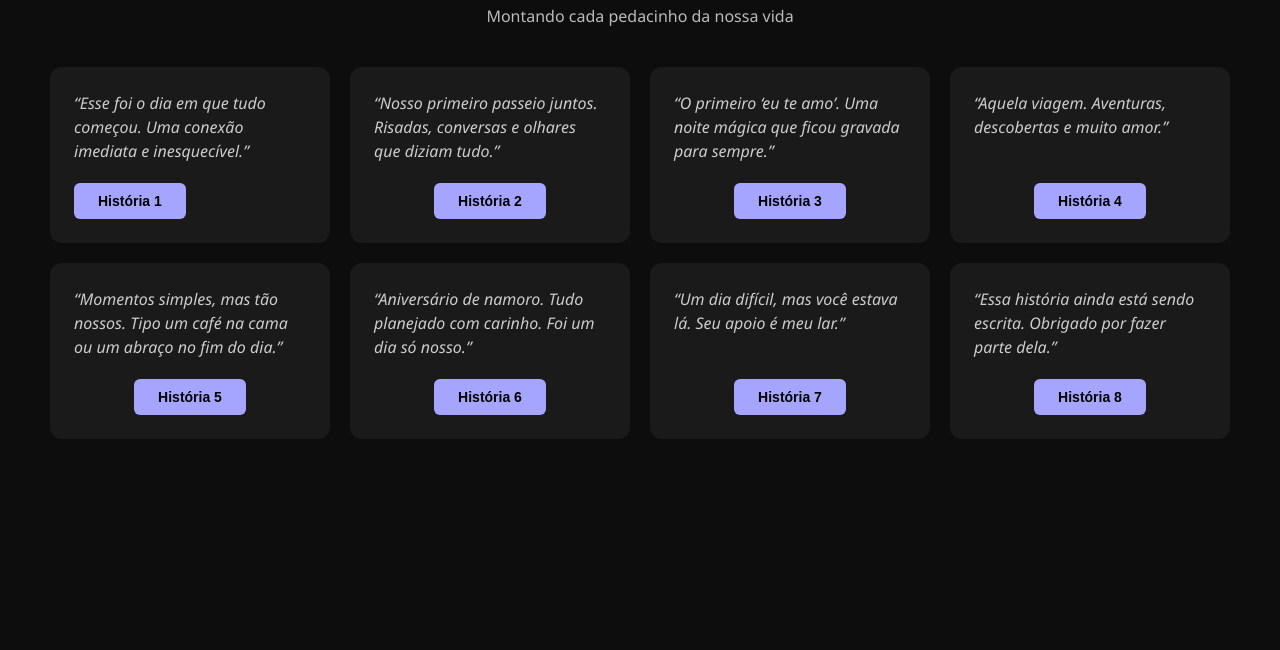
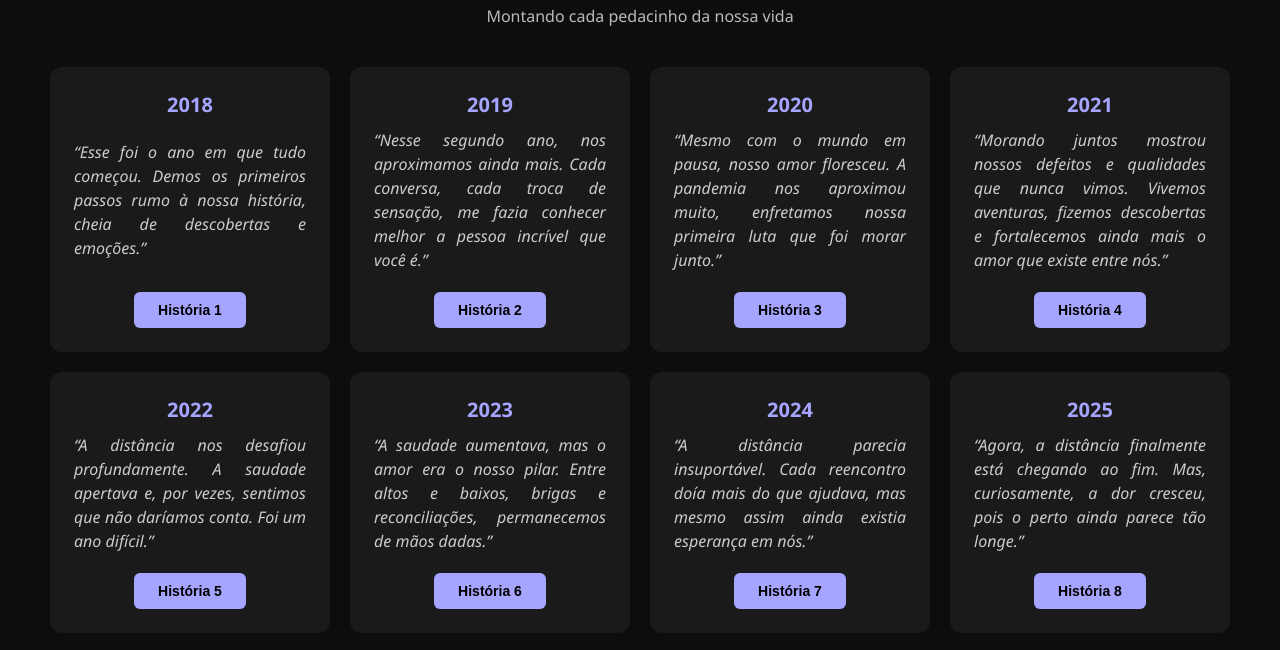
Before and after one commit to CarlosManoelDevf1/LinhaDoTempo, a plain HTML site: page index.html in a window 1280 px wide. Shown: the part 133-783 px from the top of the page. Drawn offline with Linux system fonts and the light colour scheme.

Commit message:
feat: atualizacao do index e css

```diff
--- a/index.html
+++ b/index.html
@@ -20,48 +20,86 @@
         <section class="moment-grid">
 
             <article class="moment-card">
-                <blockquote>“Esse foi o dia em que tudo começou. Uma conexão imediata e inesquecível.”</blockquote>
-                <a href="historia1.html">
+                <h2 class="year">2018</h2>
+                <blockquote>“Esse foi o ano em que tudo começou. Demos os primeiros passos rumo à nossa história, cheia
+                    de descobertas e emoções.”</blockquote>
+                <a href="historia1.html" class="bnt-historia">
                     <button class="moment-button">História 1</button>
                 </a>
-
             </article>
 
             <article class="moment-card">
-                <blockquote>“Nosso primeiro passeio juntos. Risadas, conversas e olhares que diziam tudo.”</blockquote>
+                <h2 class="year">2019</h2>
+                <blockquote>“Nesse segundo ano, nos aproximamos ainda mais. Cada conversa, cada troca de sensação, me fazia conhecer
+                    melhor a pessoa incrível que você é.”</blockquote>
+                <a href="historia2.html" class="bnt-historia">
                     <button class="moment-button">História 2</button>
+                </a>
             </article>
 
             <article class="moment-card">
-                <blockquote>“O primeiro ‘eu te amo’. Uma noite mágica que ficou gravada para sempre.”</blockquote>
+                <h2 class="year">2020</h2>
+                <blockquote>“Mesmo com o mundo em pausa, nosso amor floresceu. A pandemia nos aproximou muito, enfretamos nossa primeira luta que foi morar junto.”</blockquote>
+                <a href="historia3.html" class="bnt-historia">
                     <button class="moment-button">História 3</button>
+                </a>
             </article>
 
             <article class="moment-card">
-                <blockquote>“Aquela viagem. Aventuras, descobertas e muito amor.”</blockquote>
+                <h2 class="year">2021</h2>
+                <blockquote>“Morando juntos mostrou nossos defeitos e qualidades que nunca vimos. Vivemos aventuras, fizemos descobertas e fortalecemos ainda
+                    mais o amor que existe entre nós.”</blockquote>
+                <a href="historia4.html" class="bnt-historia">
                     <button class="moment-button">História 4</button>
+                </a>
             </article>
 
             <article class="moment-card">
-                <blockquote>“Momentos simples, mas tão nossos. Tipo um café na cama ou um abraço no fim do dia.”
-                </blockquote>
+                <h2 class="year">2022</h2>
+                <blockquote>“A distância nos desafiou profundamente. A saudade apertava e, por vezes, sentimos que não
+                    daríamos conta. Foi um ano difícil.”</blockquote>
+                <a href="historia5.html" class="bnt-historia">
                     <button class="moment-button">História 5</button>
+                </a>
             </article>
 
             <article class="moment-card">
-                <blockquote>“Aniversário de namoro. Tudo planejado com carinho. Foi um dia só nosso.”</blockquote>
+                <h2 class="year">2023</h2>
+                <blockquote>“A saudade aumentava, mas o amor era o nosso pilar. Entre altos e baixos, brigas e
+                    reconciliações, permanecemos de mãos dadas.”</blockquote>
+                <a href="historia6.html" class="bnt-historia">
                     <button class="moment-button">História 6</button>
+                </a>
             </article>
 
             <article class="moment-card">
-                <blockquote>“Um dia difícil, mas você estava lá. Seu apoio é meu lar.”</blockquote>
+                <h2 class="year">2024</h2>
+                <blockquote>“A distância parecia insuportável. Cada reencontro doía mais do que ajudava, mas mesmo assim
+                    ainda existia esperança em nós.”</blockquote>
+                <a href="historia7.html" class="bnt-historia">
                     <button class="moment-button">História 7</button>
+                </a>
             </article>
 
             <article class="moment-card">
-                <blockquote>“Essa história ainda está sendo escrita. Obrigado por fazer parte dela.”</blockquote>
+                <h2 class="year">2025</h2>
+                <blockquote>“Agora, a distância finalmente está chegando ao fim. Mas, curiosamente, a dor cresceu, pois
+                    o perto ainda parece tão longe.”</blockquote>
+                <a href="historia8.html" class="bnt-historia">
                     <button class="moment-button">História 8</button>
+                </a>
             </article>
+
+            <article class="moment-card">
+                <h2 class="year">2026</h2>
+                <blockquote>“Essa história continua sendo escrita. Obrigado por estar comigo até aqui e por fazer parte
+                    de cada página do nosso amor.”</blockquote>
+                <a href="historia9.html" class="bnt-historia">
+                    <button class="moment-button">História 9</button>
+                </a>
+            </article>
+
+
 
         </section>
     </main>
--- a/style.css
+++ b/style.css
@@ -71,6 +71,7 @@ body {
   color: #ccc;
   margin-bottom: 20px;
   line-height: 1.5;
+  text-align: justify;
 }
 
 /* Botão */
@@ -90,6 +91,22 @@ body {
 .moment-button:hover {
   background-color: #8c8cff;
 }
+
+.bnt-historia{
+  display: flex;
+  justify-content: center;
+  text-decoration: none;
+}
+
+/* Estilo do ano (h2) nos cartões */
+.year {
+  font-size: 20px;
+  color: #a5a5ff;
+  font-weight: 600;
+  margin-bottom: 10px;
+  text-align: center;
+}
+
 
 
 /*Historia 1*/
@@ -115,7 +132,7 @@ body {
   background-color: #1a1a1a;
   padding: 20px;
   border-radius: 12px;
-      box-shadow: 0 8px 20px rgba(255,255,255,0.05);
+  box-shadow: 0 8px 20px rgba(255, 255, 255, 0.05);
 }
 
 .gallery-item img,
```
Lines whose indentation alone changed are shown as unchanged.
